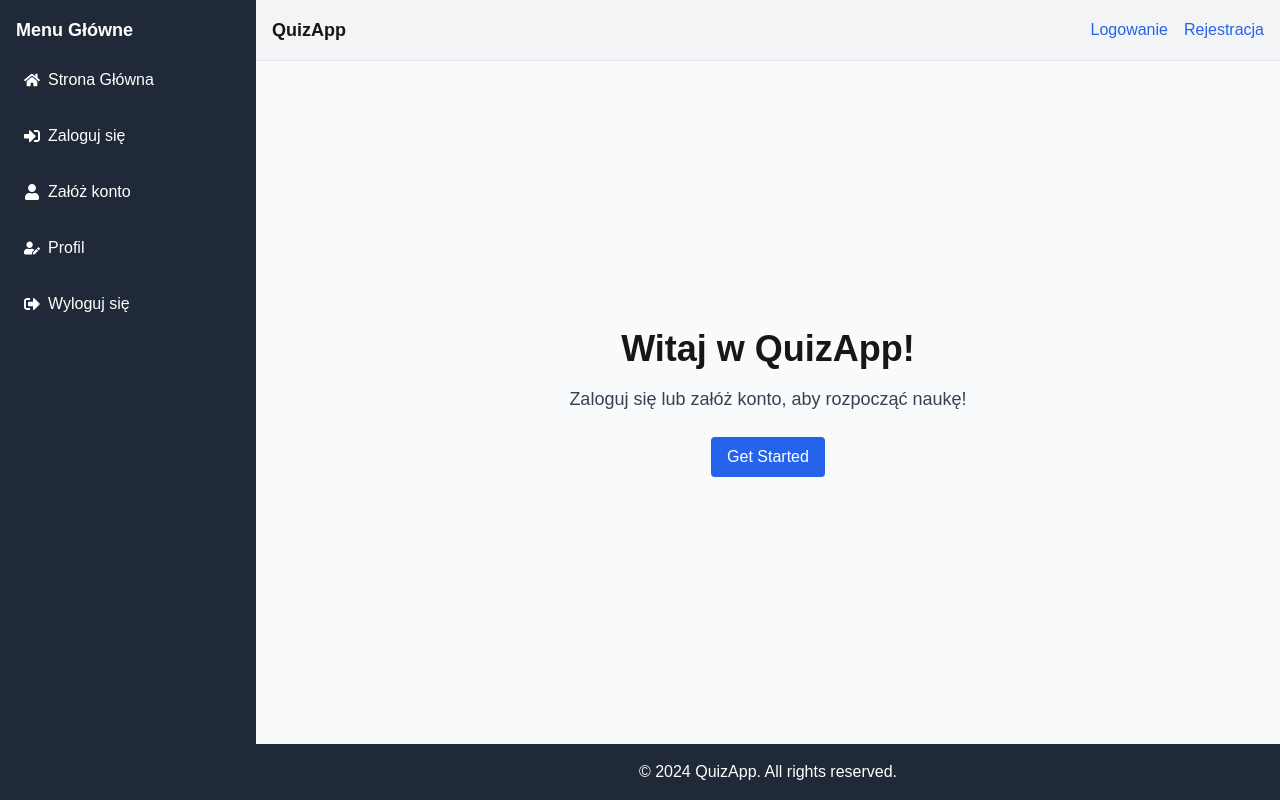
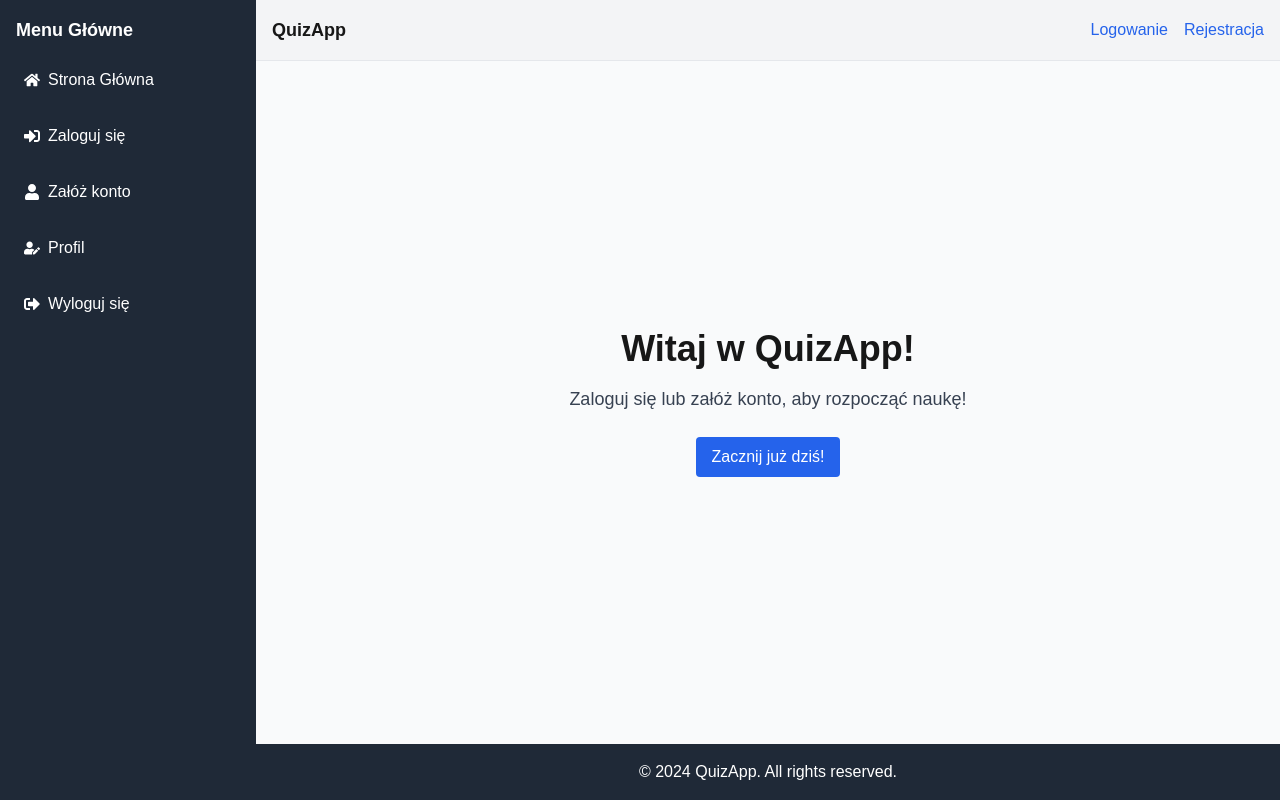
Before and after one commit to matek10000/quiz-app, a Next.js app: page / in a window 1280 px wide. Built offline with nearby package versions, Linux system fonts and the light colour scheme; no server answers.

Commit message:
Drobne poprawki

```diff
--- a/app/page.js
+++ b/app/page.js
@@ -9,7 +9,7 @@ export default function HomePage() {
         href="/user/register"
         className="bg-blue-600 text-white py-2 px-4 rounded hover:bg-blue-700"
       >
-        Get Started
+        Zacznij już dziś!
       </a>
     </div>
   );
```
